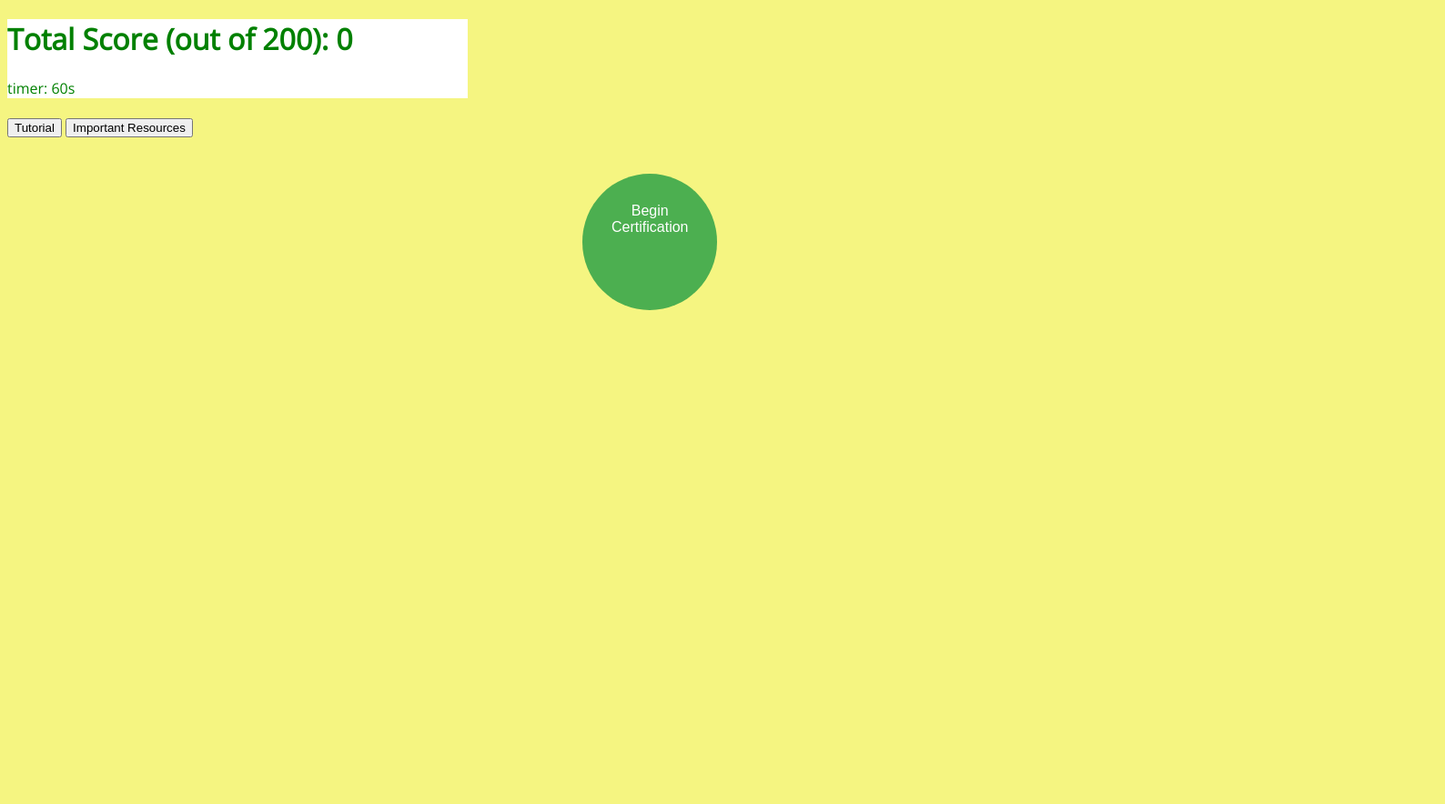
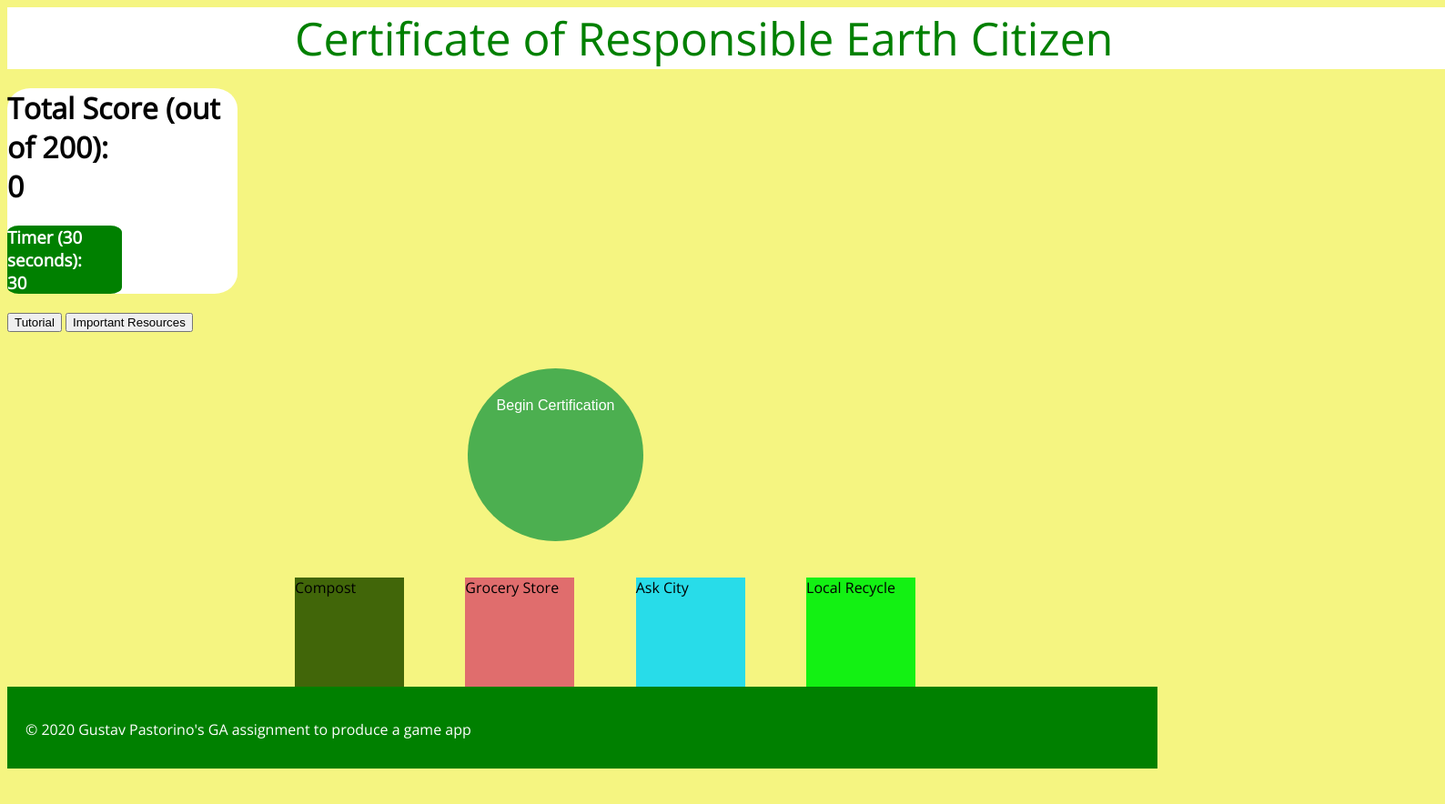
Before and after one commit to gpastorino/Certificate-of-Responsible-Earth-Citizen, a plain HTML site: page index.html in a window 1280 px wide. Shown: the top 884 px of the page at 91% size, 1588 px wide, since content can reach past the window. After the commit the page ends 853 px from the top, so only its background shows below. Drawn offline with nearby package versions, Linux system fonts and the light colour scheme.

Commit message:
Further work with the basic layout

```diff
--- a/index.html
+++ b/index.html
@@ -12,40 +12,40 @@
 
 
   <header>
+    Certificate of Responsible Earth Citizen
+  </header>
+
+    <div class="statsbox">
+      <h1>Total Score (out of 200):
+        <div class="score">0</div>
+      </h1>
+
+      <h3>Timer (30 seconds):
+      <div class="timer">30</div>
+      </h3>
+      <!-- <span id="round">round: 1</span> -->
+      </div>
 
 
-    <div class="timerbox">
-      <h1>Total Score (out of 200): 0</h1>
-      <span id="timer">timer: 60s</span>
-      <!-- <span id="round">round: 1</span> -->
-        <h2>
-        </h2>
-    </div>
-
-    <div class="trashcontainers">
-
-
-    </div>
-
-
-  </header>
 
   <button>Tutorial</button>
   <button class="round 3">Important Resources</button>
-<button class="round2">Begin  Certification</button>
+  <button class="round2">Begin  Certification</button>
 
 
-  <div class="squares">
+  <div class="recyclecontainers">
+    <div class="compost">Compost</div>
+    <div class="grocery">Grocery Store</div>
+    <div class="askcity">Ask City</div>
+    <div class="local">Local Recycle</div>
+  </div>
 
-  </div>
+
+
 
 
   <script src="scripts/app.js"></script>
 </body>
-
-
-
-
 
 <!-- This should contain GA name of student -->
 <footer class="bg-dark text-light text-center pt-3 pb-3">
--- a/styles/style.css
+++ b/styles/style.css
@@ -3,51 +3,62 @@ html, body {
     background-color: rgb(245, 245, 129);
     /* display: flex; */
     flex-direction: column;
-    min-height: 50%;
+    /* min-height: 50%; */
   }
 
   header{
     color: green;
-    background-color: white;
-    width: 40%;
+    background-color:white;
+    width: 100%;
+    font-size: 50px;
+    position: sticky;
+    padding: 0 0 0 25%;
 
   }
-  /* .squares div {
-    width:  5vh;
-    height: 5vh;
-    margin-right: 1%;
+
+  h3 {
+    background-color:green;
+    color: white;
+    width: 50%;
+    border-radius: 10%;
+
+  }
+
+  .statsbox {
+    width: 20%;
+    background-color: white;
+    border-radius: 10%;
+  }
+  .compost {
+    width:  15vh;
+    height: 15vh;
+    margin-right: 5%;
+    margin-left: 25%;
     display: inline-block;
-    background-color: blue;
-  } */
+    background-color: rgb(65, 102, 9);
+  }
+  .grocery {
+    width:  15vh;
+    height: 15vh;
+    margin-right: 5%;
+    display: inline-block;
+    background-color: rgb(224, 109, 109);
+  }
+  .askcity {
+    width:  15vh;
+    height: 15vh;
+    margin-right: 5%;
+    display: inline-block;
+    background-color: rgb(40, 220, 233);
+  }
+  .local {
+    width:  15vh;
+    height: 15vh;
+    margin-right: 5%;
+    display: inline-block;
+    background-color: rgb(19, 241, 19);
+  }
 
-  /* h2 {
-      width: 100px;
-      height: 100px;
-      background-color: gold; */
-      /* this is going to be the object to introduce with javascript from the top of the page */
-        /* also, need to have this object drift, and clickable/dragable */
-    /* } */
-
-    /* h3 {
-        width: 100px;
-        height: 100px;
-        background-color: green;
-    } */
-
-  /* header {
-    width: 100%;
-    display: block;
-    height: 100px;
-    background-color: pink;
-    margin-bottom: 1%;
-    padding-bottom: 1%;
-    padding-left: 1.5%;
-  }
-   */
-  /* button {
-    float: right;
-    margin-right: 50%;
-  } */
 
   footer {
 
@@ -60,14 +71,16 @@ html, body {
     color: white;
     padding: 20px;
     bottom: 0;
-    margin-top: 90%;
-
-
+    /* margin-top: 10%; */
     /* look up the dimensional effect that will place each collector at the bottom of the page */
   }
 
 
+  .recyclecontainers {
+    ;
 
+
+  }
 
 
   .round1 {
@@ -94,10 +107,10 @@ html, body {
     text-decoration: none;
     display: flex;
     font-size: 16px;
-    margin: 40px 50%;
+    margin: 40px 40%;
     cursor: pointer;
     border-radius: 50%;
-    height: 150px;
+    height: 190px;
     /* position: relative; */
   }
 
@@ -117,15 +130,3 @@ html, body {
     /* position: relative; */
 
   }
-/* button {
-
-  border-radius: 50%;
-  height: 110px; */
-}
-    /* footer {
-    position: fixed;
-    margin-top: 2%;
-    height: 50 width: 100%;
-    text-align: center;
-    font-size: 0.8em;
-    bottom: 0; */
```
